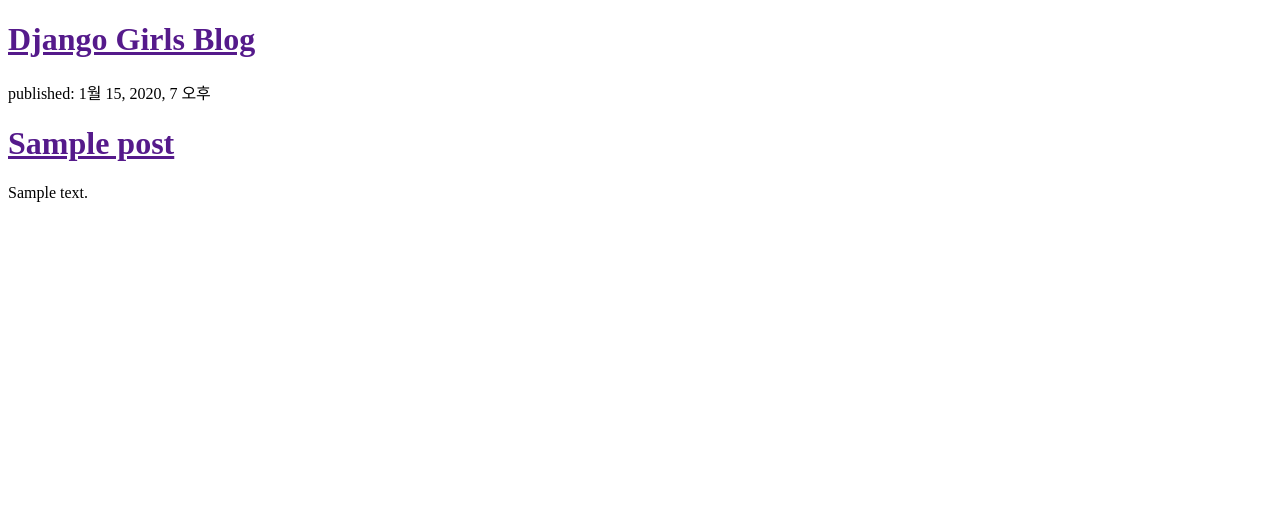
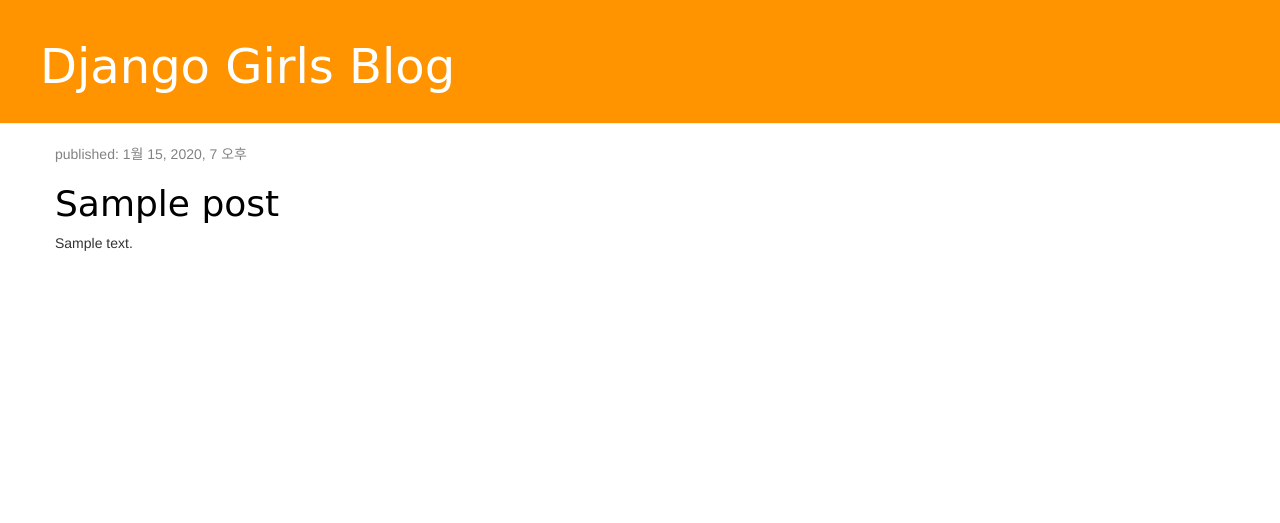
Before and after one commit to HyopangWorld/DjangoProject, a Django app: template blog/templates/blog/post_list.html in a window 1280 px wide. Shown: the top 523 px of the page. Run offline with Django 3.2, Linux system fonts and the light colour scheme; the template is opened without the code that fills it: values that come from a table or form of the project are taken from there, others are empty; tables that the repository leaves empty hold one stand-in row (values such as "Sample post"); some libraries are stand-ins or nearby versions.

Commit message:
예뻐졌다ㅎ

```diff
--- /dev/null
+++ b/blog/static/css/blog.css
@@ -0,0 +1,46 @@
+.page-header {
+    background-color: #ff9400;
+    margin-top: 0;
+    padding: 20px 20px 20px 40px;
+}
+
+.page-header h1, .page-header h1 a, .page-header h1 a:visited, .page-header h1 a:active {
+    color: #ffffff;
+    font-size: 36pt;
+    text-decoration: none;
+}
+
+.content {
+    margin-left: 40px;
+}
+
+h1, h2, h3, h4 {
+    font-family: 'Lobster', cursive;
+}
+
+.date {
+    color: #828282;
+}
+
+.save {
+    float: right;
+}
+
+.post-form textarea, .post-form input {
+    width: 100%;
+}
+
+.top-menu, .top-menu:hover, .top-menu:visited {
+    color: #ffffff;
+    float: right;
+    font-size: 26pt;
+    margin-right: 20px;
+}
+
+.post {
+    margin-bottom: 70px;
+}
+
+.post h1 a, .post h1 a:visited {
+    color: #000000;
+}
--- a/blog/templates/blog/post_list.html
+++ b/blog/templates/blog/post_list.html
@@ -1,18 +1,33 @@
+{% load staticfiles %}
 <!DOCTYPE html>
 <html lang="en">
 <head>
     <meta charset="UTF-8">
     <title>MAIN</title>
+    <link rel="stylesheet" href="//maxcdn.bootstrapcdn.com/bootstrap/3.2.0/css/bootstrap.min.css">
+    <link rel="stylesheet" href="//maxcdn.bootstrapcdn.com/bootstrap/3.2.0/css/bootstrap-theme.min.css">
+    <link rel="stylesheet" href="{% static 'css/blog.css' %}">
+
 </head>
 <body>
+<div class="page-header">
     <h1><a href="">Django Girls Blog</a></h1>
+</div>
+<div class="content container">
+    <div class="row">
+        <div class="col-md-8">
             {% for post in posts %}
-            <div>
+                <div class="post">
+                    <div class="date">
                         <p>published: {{ post.published_date }}</p>
+                    </div>
                     <h1><a href="">{{ post.title }}</a></h1>
                     <p>{{ post.text|linebreaksbr }}</p>
                 </div>
             {% endfor %}
+        </div>
+    </div>
+</div>
 
 </body>
 </html>
```
Lines whose indentation alone changed are shown as unchanged.
